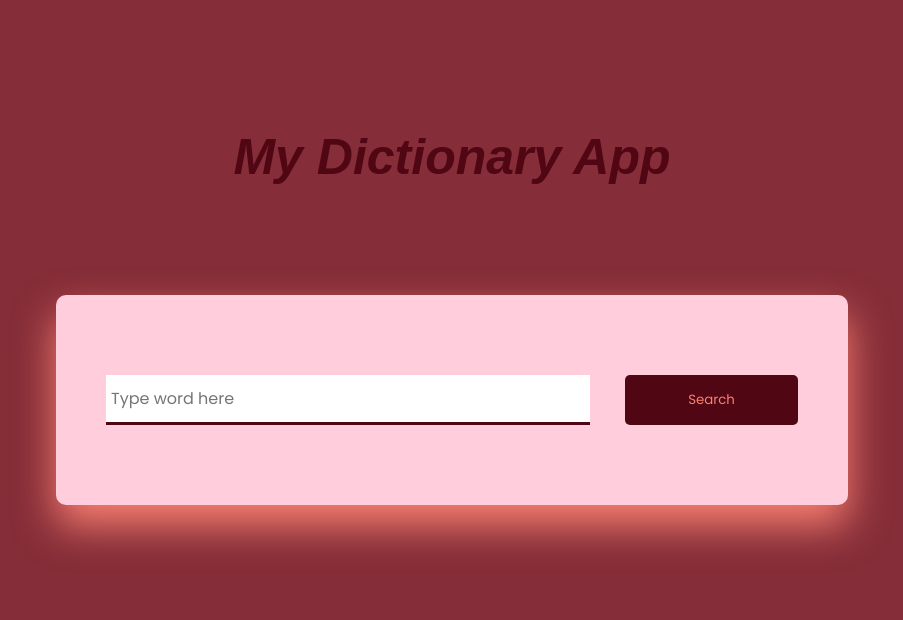
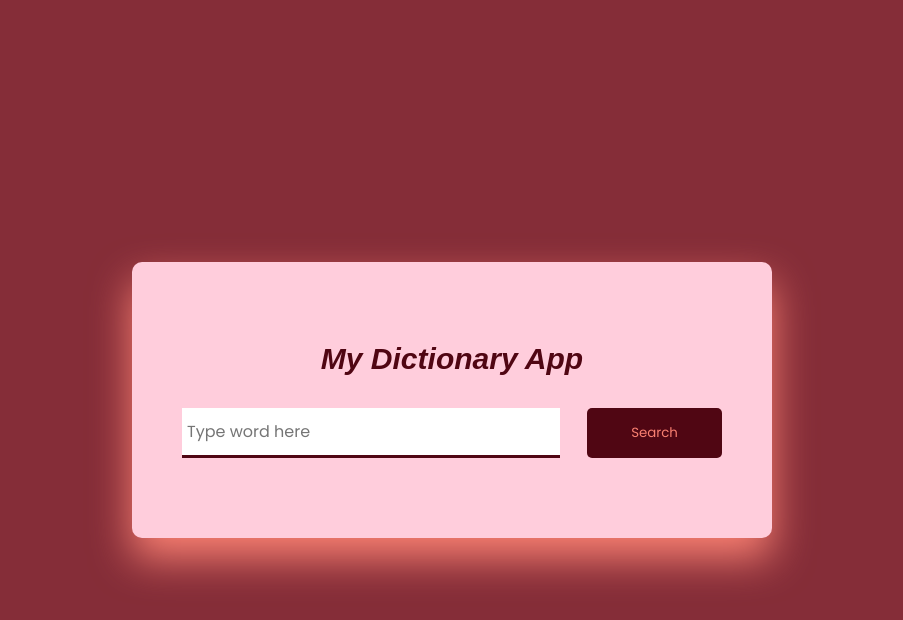
Before and after one commit to AmandaMensahBiney/dictionary-app, a plain HTML site: page index.html in a window 1280 px wide. Shown: the whole page, without its empty margins (188-1091 px from the left). Drawn offline with Linux system fonts and the light colour scheme.

Commit message:
added changes

```diff
--- a/index.html
+++ b/index.html
@@ -20,9 +20,10 @@ href="https://cdnjs.cloudflare.com/ajax/libs/font-awesome/6.6.0/css/all.min.css"
 
 </head>
 <body>
-    <h1 class="ont">My Dictionary App</h1>
+
     <audio id="sound"></audio>
     <div class="container">
+        <h1 class="ont">My Dictionary App</h1>
         <div class="search-box">
 <input
 type="text"
@@ -35,6 +36,7 @@ id="inp-word"
 
         </div>
     </div>
+
     <script src="./main.js"></script>
 </body>
 </html>
--- a/main.js
+++ b/main.js
@@ -1,7 +1,6 @@
 const url = "https://api.dictionaryapi.dev/api/v2/entries/en/";
 const result = document.getElementById("result");
 const sound = document.getElementById("sound");
-
 const btn = document.getElementById("search-btn")
 
 btn.addEventListener("click", () => {
@@ -15,7 +14,7 @@ btn.addEventListener("click", () => {
         <div class="word">
                 <h3>${inpWord}</h3>
                 <button onclick="playSound()">
-                    <i class="fa-solid fa-volume-high"></i>
+                <i class="fas fa-volume-up"></i
                 </button>
             </div>
             <div class="details">
@@ -34,6 +33,7 @@ btn.addEventListener("click", () => {
                 </p>`;
                 sound.setAttribute("src", `https:${data[0].
                     phonetics[0].audio}`);
+                    console.log(sound);
 
 
     })
@@ -43,3 +43,6 @@ btn.addEventListener("click", () => {
         </h3>`;
     })
 });
+function playSound() {
+    sound.play();
+}
--- a/style.css
+++ b/style.css
@@ -15,7 +15,7 @@ body{
 
 .container{
     background-color: rgb(255, 205, 220);
-    width: 99vmin;
+    width: 80vmin;
     position: absolute;
     transform: translate(-50%, -50%);
     top: 50%;
@@ -107,9 +107,10 @@ margin-top: 30px;
     text-align: center;
     font-style: italic;
     font-family: sans-serif;
-    font-size: 50px;
+    font-size: 30px;
     color:rgb(80, 6, 19) ;
-    margin-top: 10%;
+    margin-bottom: 2rem;
+    margin-top: auto;
     display: flex;
     justify-content: center
 }
```
